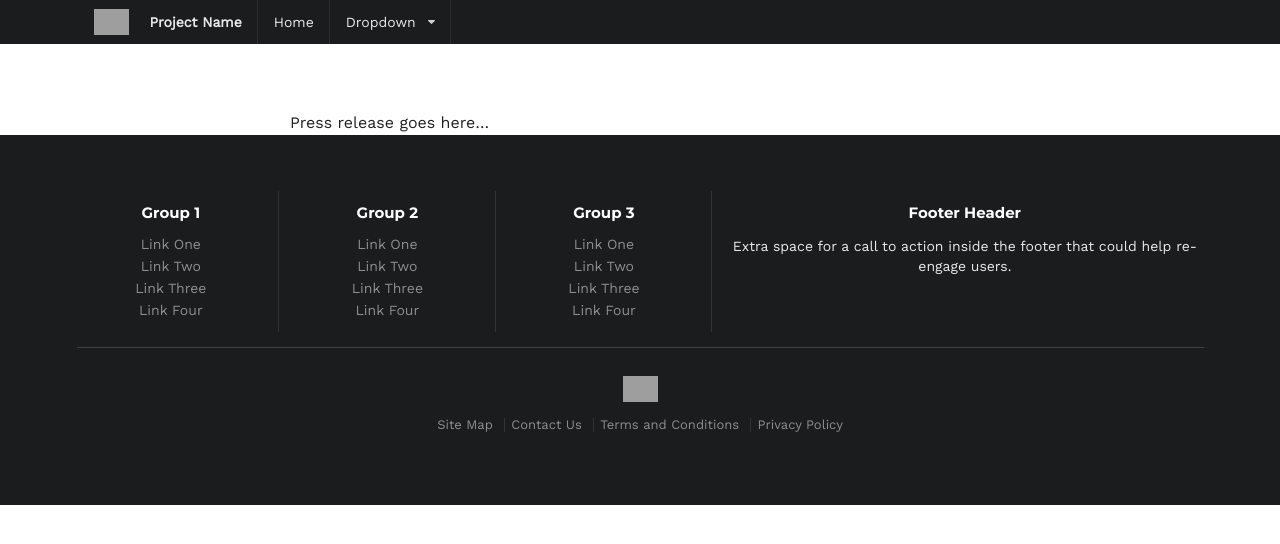
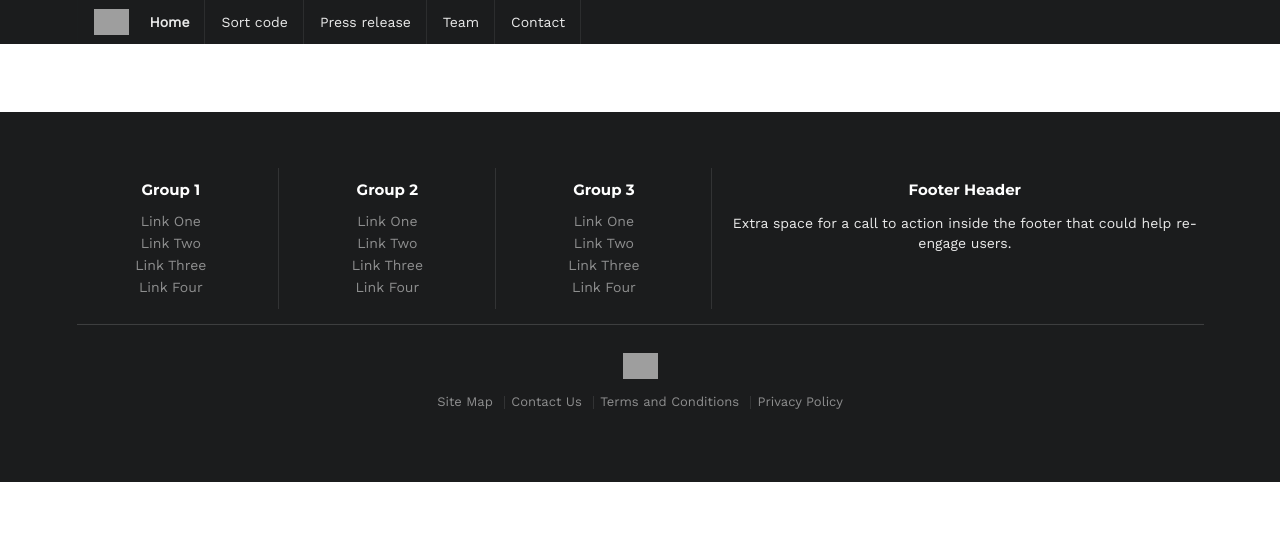
Before and after one commit to wearesort/sort-wearesort, a Jekyll site: the page built from _pages/press-release.md, in a window 1280 px wide and 900 px high. Shown: the top 544 px of the window. Built offline with Jekyll 4.4.1, drawn with Linux system fonts in a browser that asks for light colours; nearby versions of some CDN libraries; grey boxes are pictures that could not be loaded.

Commit message:
Add menu items

```diff
--- a/_includes/menu.html
+++ b/_includes/menu.html
@@ -1,27 +1,12 @@
 <div class="ui fixed inverted menu">
   <div class="ui container">
-    <a href="#" class="header item">
+    <a href="/" class="header item">
       <img class="logo" src="/assets/files/images/brand/logo-s.svg">
-      Project Name
+      Home
     </a>
-    <a href="#" class="item">Home</a>
-    <div class="ui simple dropdown item">
-      Dropdown <i class="dropdown icon"></i>
-      <div class="menu">
-        <a class="item" href="#">Link Item</a>
-        <a class="item" href="#">Link Item</a>
-        <div class="divider"></div>
-        <div class="header">Header Item</div>
-        <div class="item">
-          <i class="dropdown icon"></i>
-          Sub Menu
-          <div class="menu">
-            <a class="item" href="#">Link Item</a>
-            <a class="item" href="#">Link Item</a>
-          </div>
-        </div>
-        <a class="item" href="#">Link Item</a>
-      </div>
-    </div>
+    <a class="item" href="/sort-code">Sort code</a>
+    <a class="item" href="/press-release">Press release</a>
+    <a class="item" href="/team">Team</a>
+    <a class="item" href="/contact">Contact</a>
   </div>
 </div>
--- a/_pages/press-release.md
+++ b/_pages/press-release.md
@@ -3,4 +3,3 @@ layout: default
 title: Press release
 permalink: /press-release/
 ---
-Press release goes here...
```
